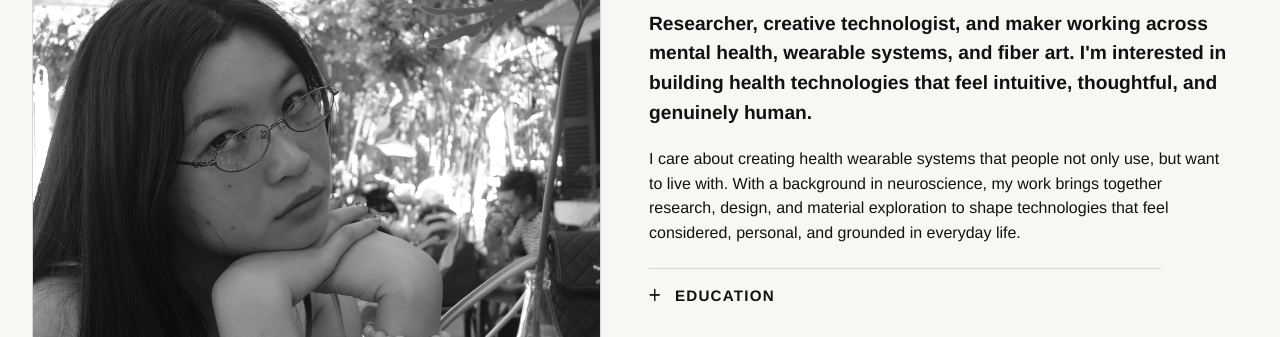
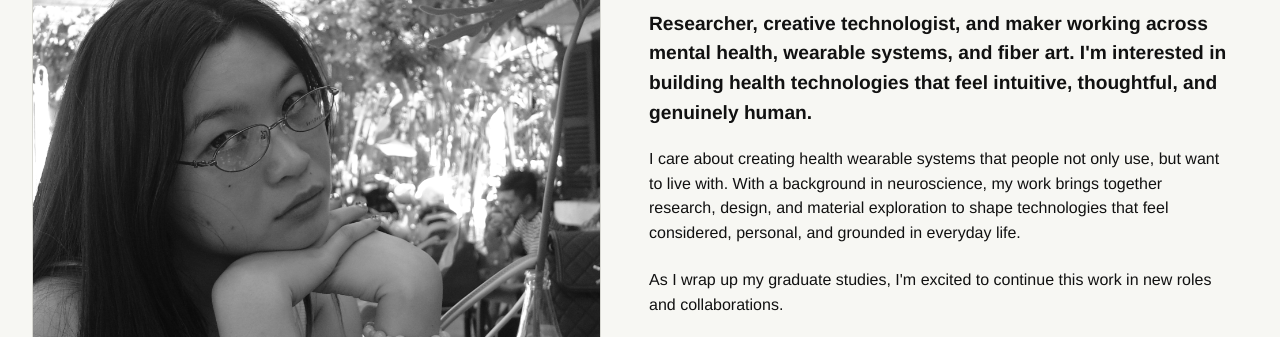
Before and after one commit to td443-lab/kimdang-portfolio-2026, a plain HTML site: page index.html in a window 1280 px wide. Shown: the part 428-765 px from the top of the page. Drawn offline with Linux system fonts and the light colour scheme.

Commit message:
Add about section closing note

```diff
--- a/index.html
+++ b/index.html
@@ -74,6 +74,10 @@
             work brings together research, design, and material exploration to
             shape technologies that feel considered, personal, and grounded in
             everyday life.
+          </p>
+          <p class="intro__text">
+            As I wrap up my graduate studies, I&apos;m excited to continue this work
+            in new roles and collaborations.
           </p>
           <div class="intro__meta" aria-label="About details">
             <details class="intro__meta-item">
```
